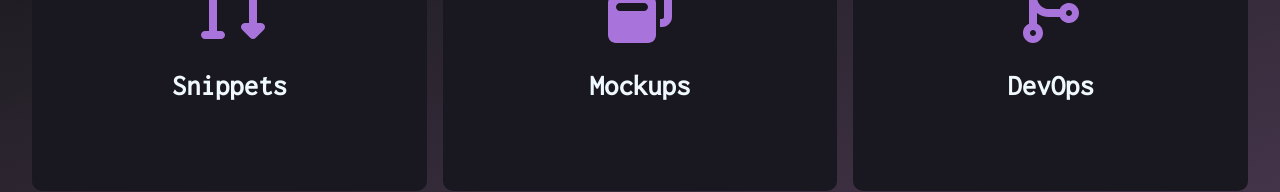
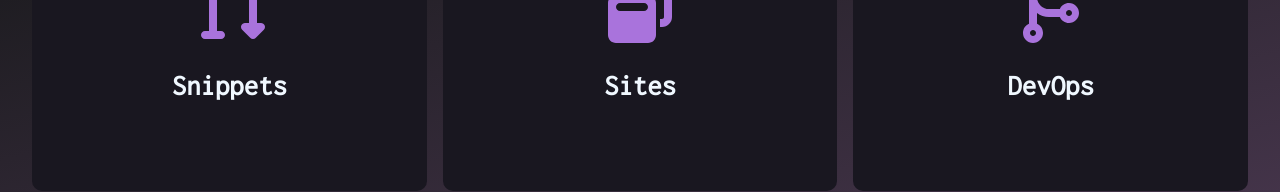
Before and after one commit to yorqat/www-yorqat, a SvelteKit app: page / in a window 1280 px wide. Shown: the part 876-1068 px from the top of the page. Built offline with nearby package versions, Linux system fonts and the light colour scheme; a web font is replaced by a local one.

Commit message:
rename mockups to sites

```diff
--- a/src/routes/(nav)/+page.svelte
+++ b/src/routes/(nav)/+page.svelte
@@ -42,7 +42,7 @@
 				<!-- <p>Short demos of my design</p> -->
 			</div>
 		</a>
-		<a href="/mockups" style="display:contents">
+		<a href="/sites" style="display:contents">
 			<div class="nav-card">
 				<i>
 					<svg class="nav__card__icon" xmlns="http://www.w3.org/2000/svg" viewBox="0 0 512 512">
@@ -51,7 +51,7 @@
 						/></svg
 					>
 				</i>
-				<h1>Mockups</h1>
+				<h1>Sites</h1>
 				<!-- <p>Personal outlook for results</p> -->
 			</div>
 		</a>
```
Also changed, not shown: src/routes/(nav)/sites/+page.svelte (renamed from src/routes/(nav)/mockups/+page.svelte).
